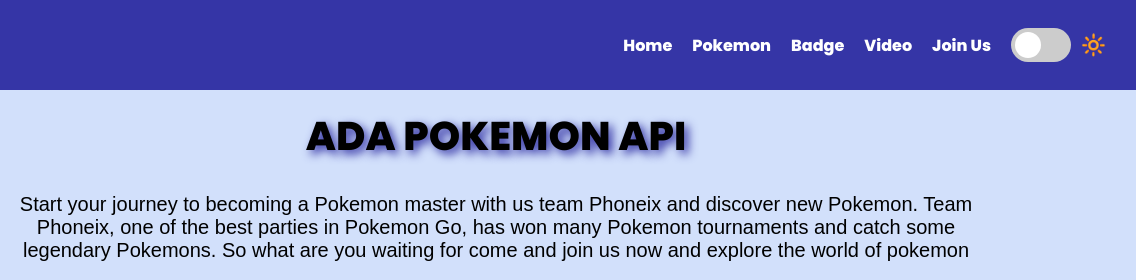
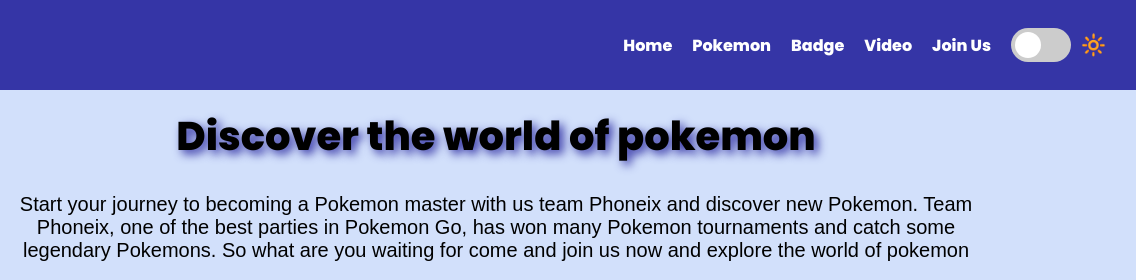
Before and after one commit to revou-fsse-3/module-2-irfanplazuardi, a plain HTML site: page index.html in a window 1280 px wide. Shown: the top 280 px of the page, 144-1280 px from the left. Drawn offline with Linux system fonts and the light colour scheme; a web font is replaced by a local one.

Commit message:
Revert "Update index.html"
This reverts commit 381d2c822258c626b0cf5c0414d6d7c9032f22ca.

```diff
--- a/index.html
+++ b/index.html
@@ -46,7 +46,7 @@
 
     <header id="home">
       <div class="title">
-        <h1>ADA POKEMON API</h1>
+        <h1>Discover the world of pokemon</h1>
         <p>
           Start your journey to becoming a Pokemon master with us team Phoneix and discover new Pokemon. Team Phoneix, one of the best parties in Pokemon Go, has won many Pokemon tournaments and catch some legendary Pokemons. So what are
           you waiting for come and join us now and explore the world of pokemon
```
